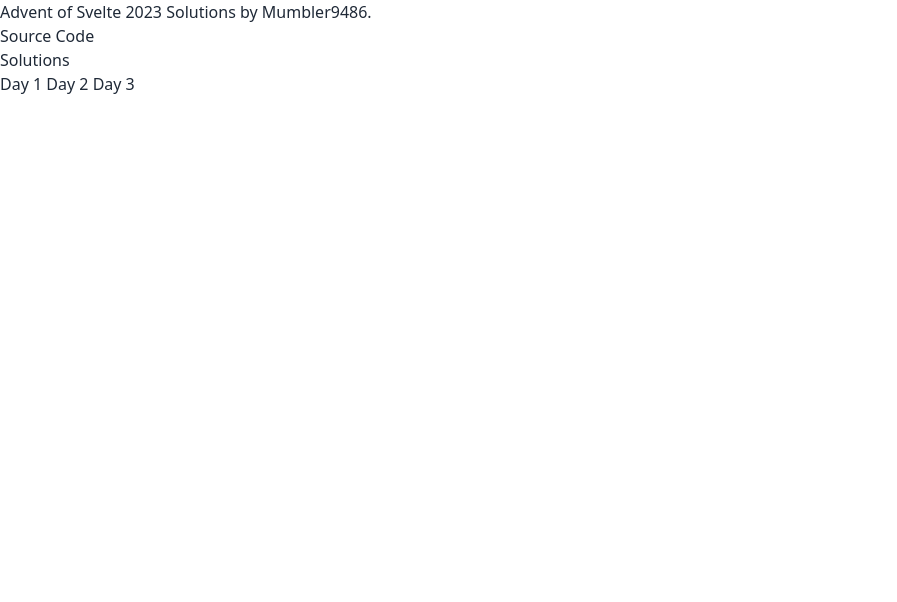
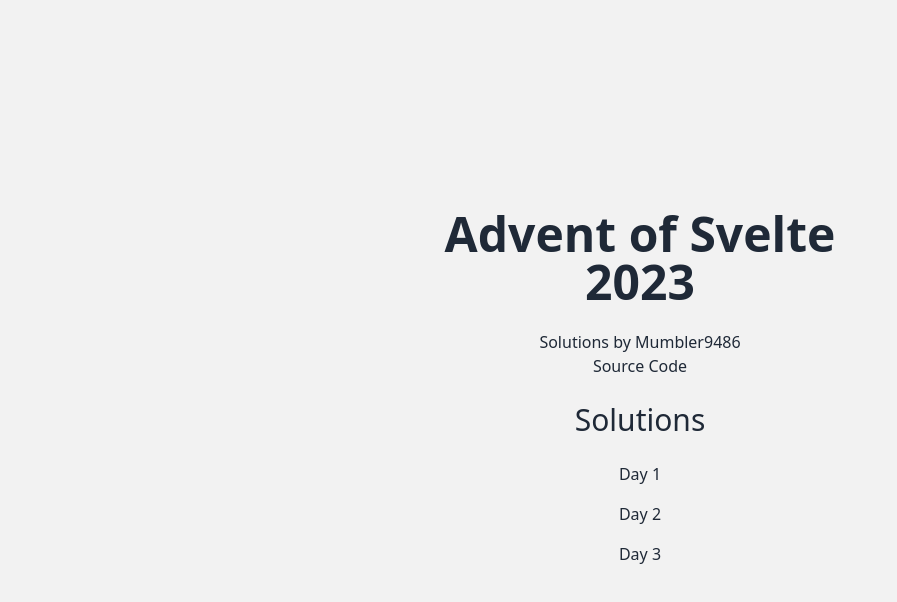
Before and after one commit to mumbler9486/advent-of-svelte-2023, a SvelteKit app: page / in a window 1280 px wide. Shown: the top 602 px of the page, without its empty margins (0-897 px from the left). Built offline with nearby package versions, Linux system fonts and the light colour scheme.

Commit message:
💄 Update main page navigation

```diff
--- a/src/routes/+page.svelte
+++ b/src/routes/+page.svelte
@@ -6,7 +6,12 @@
 </svelte:head>
 
 <main>
-	<h1>Advent of Svelte 2023 Solutions by Mumbler9486.</h1>
+	<div class="hero min-h-screen bg-base-200">
+		<div class="hero-content text-center">
+			<div class="max-w-md">
+				<h1 class="text-5xl font-bold">Advent of Svelte 2023</h1>
+				<div class="py-6">
+					<p>Solutions by Mumbler9486</p>
 					<p>
 						<a
 							href="https://github.com/mumbler9486/advent-of-svelte-2023"
@@ -14,9 +19,14 @@
 							rel="noopener noreferrer">Source Code</a
 						>
 					</p>
-
-	<h1>Solutions</h1>
+					<h1 class="text-3xl my-6">Solutions</h1>
+					<div class="flex flex-col gap-4">
 						<a href="/day1">Day 1</a>
 						<a href="/day2">Day 2</a>
 						<a href="/day3">Day 3</a>
+					</div>
+				</div>
+			</div>
+		</div>
+	</div>
 </main>
```
Lines whose indentation alone changed are shown as unchanged.
